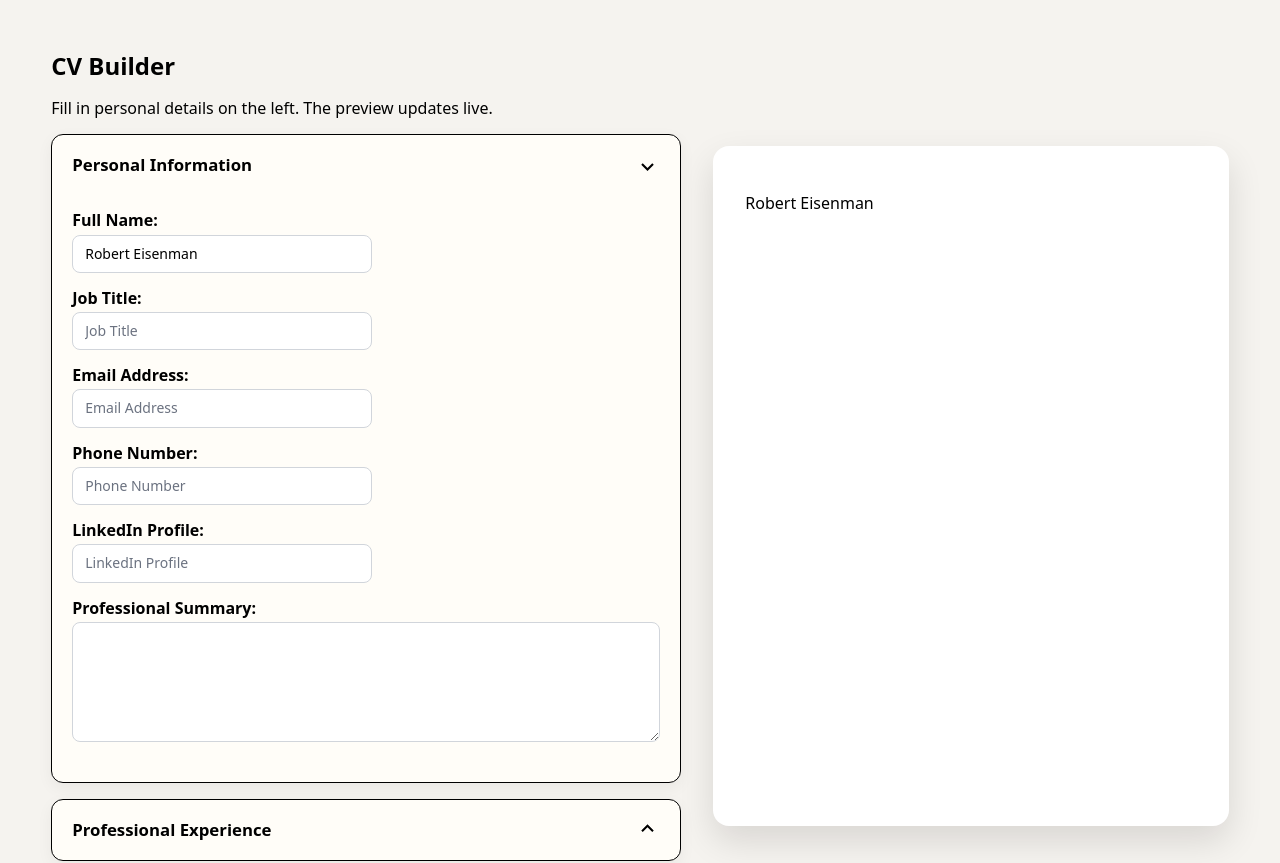
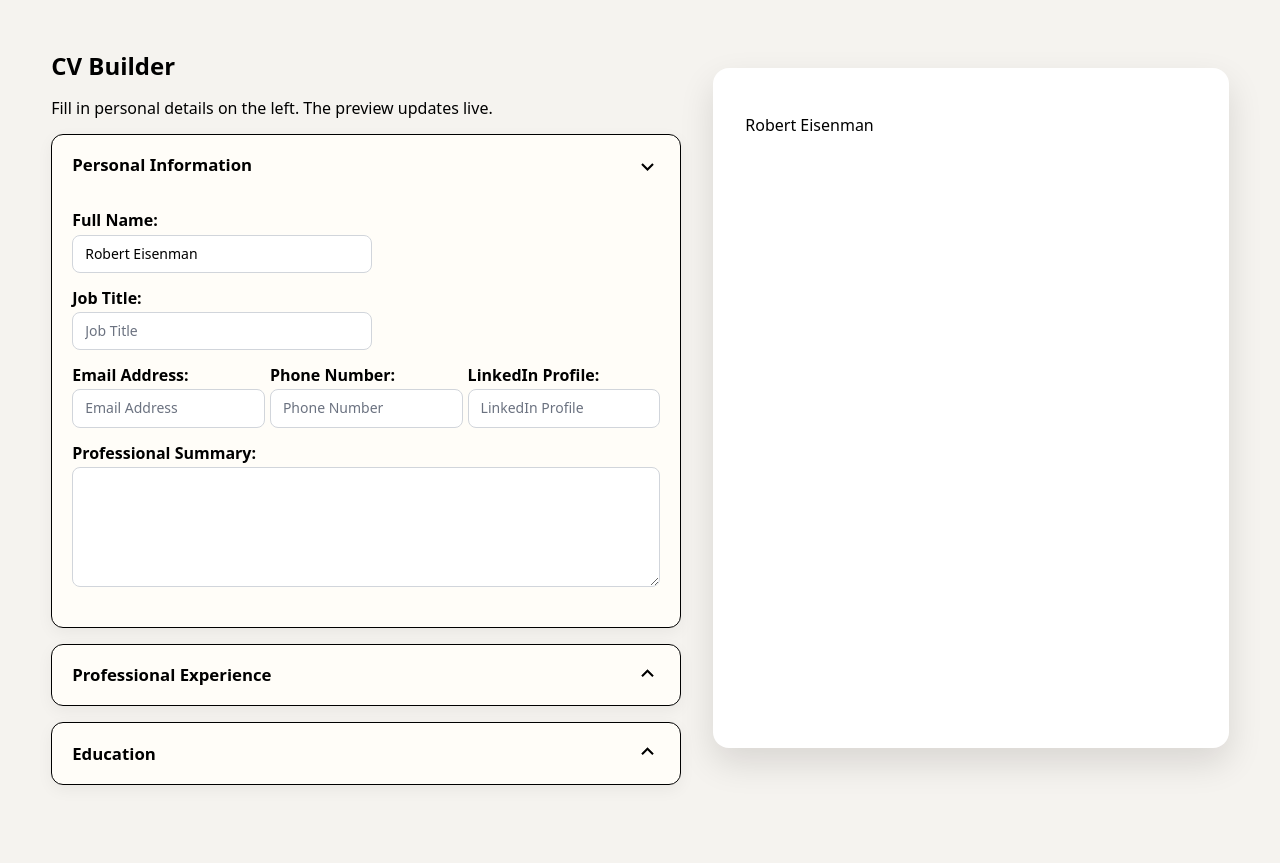
Before and after one commit to mrmiffmiff/cv-generator, a React (Vite) app: page / in a window 1280 px wide. Shown: the top 863 px of the page. After the commit the page ends 817 px from the top, so only its background shows below. Built offline with nearby package versions, Linux system fonts and the light colour scheme.

Commit message:
more styling for the input sets, groupings, save button, etc.

```diff
--- a/src/components/EducationInstanceInput.jsx
+++ b/src/components/EducationInstanceInput.jsx
@@ -1,14 +1,21 @@
 import FormInput from "./FormInput";
+import '../styles/InfoInputDetails.css';
 
 export default function EducationInstanceInput({ eduObj, setDataFunction, closeFunction }) {
     function setDataForField(e) {
-        const field = e.target.name;
-        const newObj = { ...eduObj, [field]: e.target.value };
+        const { name, type, value, checked } = e.target;
+        const newValue = type === 'checkbox' ? checked : value;
+        const newObj = { ...eduObj, [name]: newValue };
+
+        if (name === 'current' && checked) {
+            newObj.endDate = '';
+        }
+
         setDataFunction(eduObj.id, newObj);
     }
 
     return (
-        <>
+        <div className="infoDetails">
             <FormInput
                 type='text'
                 labelText='School Name'
@@ -30,6 +37,7 @@ export default function EducationInstanceInput({ eduObj, setDataFunction, closeF
                 val={eduObj['focus']}
                 updateMethod={setDataForField}
             />
+            <div className="internalFormGroup">
                 <FormInput
                     type='date'
                     labelText='Start Date'
@@ -43,13 +51,25 @@ export default function EducationInstanceInput({ eduObj, setDataFunction, closeF
                     name='endDate'
                     val={eduObj['endDate']}
                     updateMethod={setDataForField}
+                    disabled={eduObj['current']}
                 />
+                <div className="formCheckbox">
+                    <FormInput
+                        type='checkbox'
+                        labelText='Current'
+                        name='current'
+                        val={eduObj['current']}
+                        updateMethod={setDataForField}
+                    />
+                </div>
+            </div>
             <button
                 type="button"
                 onClick={closeFunction}
+                className="form-save-button"
             >
                 Save
             </button>
-        </>
+        </div >
     );
 }
--- a/src/components/EducationList.jsx
+++ b/src/components/EducationList.jsx
@@ -10,6 +10,7 @@ export default function EducationList({ educations, updateEducationsList }) {
         'focus': '',
         'startDate': '',
         'endDate': '',
+        'current': false,
     };
 
     function closeOpenEducation() {
--- a/src/components/FormInput.jsx
+++ b/src/components/FormInput.jsx
@@ -1,12 +1,18 @@
 import '../styles/FormInput.css'
 
-export default function FormInput({ type, labelText, name, val, updateMethod, className = '' }) {
-    const commonProps = {
-        name,
-        value: val,
-        onChange: updateMethod
-    };
+export default function FormInput({ type, labelText, name, val, updateMethod, className = '', disabled = false }) {
+    const baseProps = { name, onChange: updateMethod, disabled };
 
+    if (type === 'checkbox') {
+        return (
+            <label className={`form-field ${className}`}>
+                <span className='form-label'>{labelText}</span>
+                <input type='checkbox' checked={!!val} {...baseProps} />
+            </label>
+        );
+    }
+
+    const commonProps = { ...baseProps, value: val };
     const isTextArea = type === 'textarea';
 
     return (
--- a/src/components/PersonalInfoInput.jsx
+++ b/src/components/PersonalInfoInput.jsx
@@ -1,4 +1,5 @@
 import FormInput from "./FormInput";
+import '../styles/InfoInputDetails.css';
 
 export default function PersonalInfoInput({ piData, setDataFunction }) {
     function setDataForField(e) {
@@ -8,7 +9,7 @@ export default function PersonalInfoInput({ piData, setDataFunction }) {
     }
 
     return (
-        <>
+        <div className="infoDetails">
             <FormInput
                 type='text'
                 labelText='Full Name'
@@ -23,6 +24,7 @@ export default function PersonalInfoInput({ piData, setDataFunction }) {
                 val={piData['title']}
                 updateMethod={setDataForField}
             />
+            <div className="internalFormGroup">
                 <FormInput
                     type='email'
                     labelText='Email Address'
@@ -44,6 +46,7 @@ export default function PersonalInfoInput({ piData, setDataFunction }) {
                     val={piData['linkedin']}
                     updateMethod={setDataForField}
                 />
+            </div>
             <FormInput
                 type='textarea'
                 labelText='Professional Summary'
@@ -51,6 +54,6 @@ export default function PersonalInfoInput({ piData, setDataFunction }) {
                 val={piData['summary']}
                 updateMethod={setDataForField}
             />
-        </>
+        </div>
     );
 }
--- a/src/styles/FormInput.css
+++ b/src/styles/FormInput.css
@@ -34,3 +34,11 @@ textarea.form-control {
 .form-control::placeholder {
     color: var(--form-field-placeholder-color);
 }
+
+.form-control:disabled {
+    background-color: #f3f4f6;
+    border-color: #d1d5db;
+    color: #6b7280;
+    cursor: not-allowed;
+    box-shadow: none;
+}
--- a/src/styles/FormSection.css
+++ b/src/styles/FormSection.css
@@ -1,7 +1,7 @@
 .form-section {
     border-radius: 0.75rem;
-    border: 1px solid black;
-    background-color: #fffdf8;
+    border: 1px solid var(--form-border-color);
+    background-color: var(--form-background-color);
     box-shadow: 0 5px 16px rgba(23, 15, 0, 0.05);
     overflow: hidden;
 }
--- /dev/null
+++ b/src/styles/InfoInputDetails.css
@@ -0,0 +1,59 @@
+.infoDetails {
+    display: flex;
+    flex-direction: column;
+}
+
+.internalFormGroup {
+    display: flex;
+    flex-direction: row;
+    gap: 5px;
+
+    @media (max-width: 850px) {
+        flex-direction: column;
+        gap: 0;
+    }
+}
+
+.formCheckbox {
+    align-self: center;
+}
+
+.form-save-button {
+    align-self: flex-start;
+    display: inline-flex;
+    align-items: center;
+    justify-content: center;
+    gap: 8px;
+    margin-top: 12px;
+    padding: 10px 16px;
+    border-radius: 10px;
+    border: 1px solid var(--form-field-focused-border-color);
+    background: linear-gradient(135deg, var(--form-field-focused-border-color), #1d4ed8);
+    color: #fff;
+    font-weight: 700;
+    letter-spacing: 0.01em;
+    cursor: pointer;
+    box-shadow: 0 10px 24px rgba(37, 99, 235, 0.18);
+    transition: background-color 150ms ease, box-shadow 150ms ease, transform 120ms ease;
+
+    @media (max-width: 850px) {
+        width: 100%;
+    }
+}
+
+.form-save-button:hover {
+    background: linear-gradient(135deg, #1e3fae, #143089);
+    box-shadow: 0 12px 28px rgba(20, 48, 137, 0.24);
+    transform: translateY(-1px);
+}
+
+.form-save-button:active {
+    transform: translateY(0);
+    box-shadow: 0 6px 16px rgba(20, 48, 137, 0.22);
+}
+
+.form-save-button:focus-visible {
+    outline: 2px solid rgba(37, 99, 235, 0.35);
+    outline-offset: 3px;
+    box-shadow: 0 0 0 3px rgba(37, 99, 235, 0.18);
+}
--- a/src/styles/index.css
+++ b/src/styles/index.css
@@ -4,4 +4,6 @@
     --form-field-border-color: #d1d5db;
     --form-field-focused-border-color: #2563eb;
     --form-field-placeholder-color: #6b7280;
+    --form-background-color: #fffdf8;
+    --form-border-color: black;
 }
```
Lines whose indentation alone changed are shown as unchanged.
